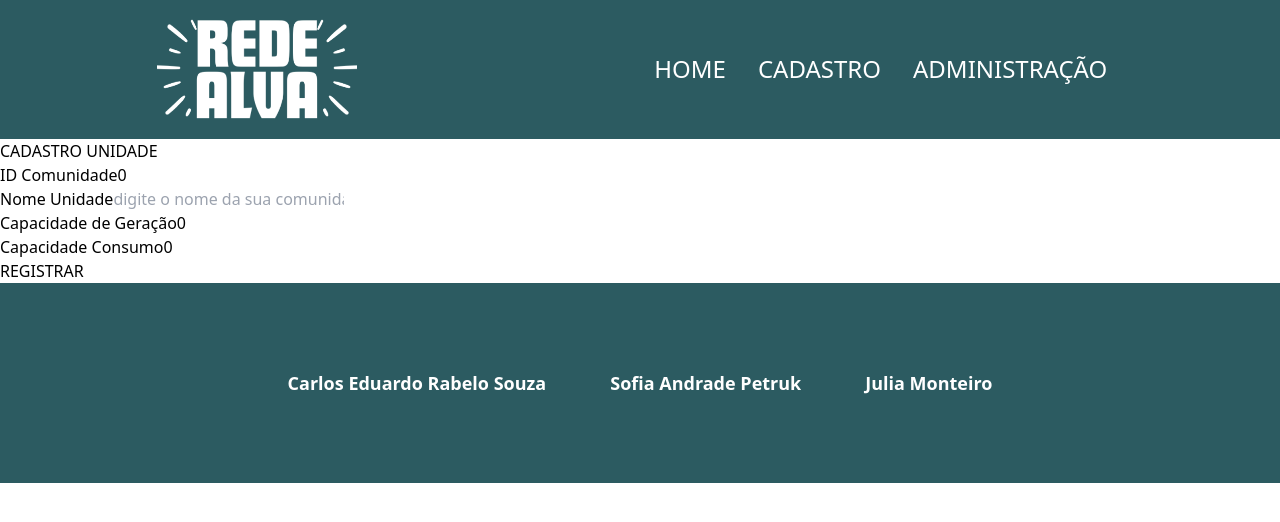
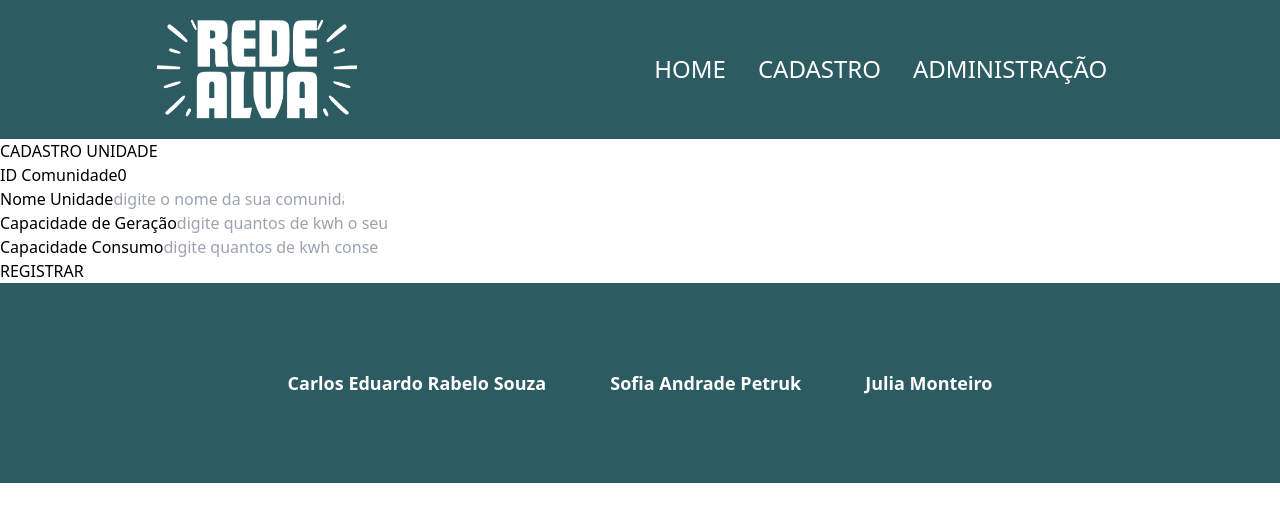
Before and after one commit to sofiapetruk/RedeAlva, a Next.js app in the folder rede-alva/: page /unidades/cad-unidades in a window 1280 px wide. Shown: the top 522 px of the page. Built offline with nearby package versions, Linux system fonts and the light colour scheme.

Commit message:
arrumando erros no comunidade e unidade

```diff
--- a/rede-alva/src/app/comunidades/cad-comunidades/page.tsx
+++ b/rede-alva/src/app/comunidades/cad-comunidades/page.tsx
@@ -44,7 +44,7 @@ export default function CadComunidades() {
                     estado: "",
                     totalEnergia: null
                 });
-                navigate.push("/"); // Redireciona após cadastro
+                navigate.push("/administracao"); // Redireciona após cadastro
             }
         } catch (error) {
             console.error("Falha no cadastro: ", error);
--- a/rede-alva/src/app/unidades/cad-unidades/page.tsx
+++ b/rede-alva/src/app/unidades/cad-unidades/page.tsx
@@ -12,14 +12,23 @@ export default function CadUnidades() {
     const [unidade, setUnidade] = useState<TipoUnidade>({
         idComunidade: 0,
         nomeUnidade:"",
-        capacidadeGeracao: 0.0,
-        capacidadeConsumo: 0.0
+        capacidadeGeracao: null,
+        capacidadeConsumo: null
     });
 
     const handleChange = (evento: React.ChangeEvent<HTMLInputElement>) => {
-        const {name, value} = evento.target;
-        setUnidade({...unidade, [name]: value});
+        const { name, value } = evento.target;
+
+        setUnidade({
+            ...unidade,
+            [name]: (name === "capacidadeGeracao" || name === "capacidadeConsumo") && value === ""
+                ? null
+                : ( name === "capacidadeGeracao" || name === "capacidadeConsumo")
+                    ? parseFloat(value)
+                    : value
+        });
     };
+
 
     const handleSubmit = async (evento: React.FormEvent<HTMLFormElement>) => {
         evento.preventDefault();
@@ -41,7 +50,7 @@ export default function CadUnidades() {
                     capacidadeGeracao: 0.0,
                     capacidadeConsumo: 0.0
                 });
-                navigate.push("/"); // Redireciona após cadastro
+                navigate.push("/administracao"); // Redireciona após cadastro
             }
         } catch (error) {
             console.error("Falha no cadastro: ", error);
@@ -69,14 +78,14 @@ export default function CadUnidades() {
 
                 <div>
                     <label htmlFor="idGer">Capacidade de Geração</label>
-                    <input type="number" name="capacidadeGeracao" id="idGer" value={unidade.capacidadeGeracao} onChange={handleChange}
-                    placeholder="digite quantos de kwh o seu painel solar consegue geral" required/>
+                    <input type="number" name="capacidadeGeracao" id="idGer" value={unidade.capacidadeGeracao ?? ''} onChange={handleChange}
+                    placeholder="digite quantos de kwh o seu painel solar consegue geral"/>
                 </div>
 
                 <div>
                     <label htmlFor="idCons">Capacidade Consumo</label>
-                    <input type="number" name="capacidadeConsumo" id="idCons" value={unidade.capacidadeConsumo} onChange={handleChange}
-                    placeholder="digite quantos de kwh conseme por mês" required/>
+                    <input type="number" name="capacidadeConsumo" id="idCons" value={unidade.capacidadeConsumo ?? ''} onChange={handleChange}
+                    placeholder="digite quantos de kwh conseme por mês"/>
                 </div>
 
                 <div>
--- a/rede-alva/src/app/unidades/edit-unidade/[id]/page.tsx
+++ b/rede-alva/src/app/unidades/edit-unidade/[id]/page.tsx
@@ -28,9 +28,18 @@ export default function EditComunidade({ params }: { params: { id: number } }) {
     }, []);
 
     const handleChange = (evento: React.ChangeEvent<HTMLInputElement>) => {
-        const {name, value} = evento.target;
-        setUnidade({...unidade, [name]: value});
+        const { name, value } = evento.target;
+
+        setUnidade({
+            ...unidade,
+            [name]: (name === "capacidadeGeracao" || name === "capacidadeConsumo") && value === ""
+                ? null
+                : ( name === "capacidadeGeracao" || name === "capacidadeConsumo")
+                    ? parseFloat(value)
+                    : value
+        });
     };
+
 
     const handleSubmit = async (evento: React.FormEvent<HTMLFormElement>) => {
         evento.preventDefault();
@@ -79,14 +88,14 @@ export default function EditComunidade({ params }: { params: { id: number } }) {
 
                 <div>
                     <label htmlFor="idGer">Capacidade de Geração</label>
-                    <input type="number" name="capacidadeGeracao" id="idGer" value={unidade.capacidadeGeracao} onChange={handleChange}
-                    placeholder="digite quantos de kwh o seu painel solar consegue geral" required/>
+                    <input type="number" name="capacidadeGeracao" id="idGer" value={unidade.capacidadeGeracao ?? ''} onChange={handleChange}
+                    placeholder="digite quantos de kwh o seu painel solar consegue geral"/>
                 </div>
 
                 <div>
                     <label htmlFor="idCons">Capacidade Consumo</label>
-                    <input type="number" name="capacidadeConsumo" id="idCons" value={unidade.capacidadeConsumo} onChange={handleChange}
-                    placeholder="digite quantos de kwh conseme por mês" required/>
+                    <input type="number" name="capacidadeConsumo" id="idCons" value={unidade.capacidadeConsumo ?? ''} onChange={handleChange}
+                    placeholder="digite quantos de kwh conseme por mês"/>
                 </div>
                 <div>
                     <button type="submit">Atualizar</button>
--- a/rede-alva/src/types/types.ts
+++ b/rede-alva/src/types/types.ts
@@ -11,9 +11,9 @@ export type TipoUnidade = {
     idComunidade?:number;
     numeroUnidade?:number;
     nomeUnidade:string;
-    capacidadeGeracao?:number;
-    capacidadeConsumo?:number;
-    saldoEnergia?:number;
+    capacidadeGeracao?:number | null;
+    capacidadeConsumo?:number | null;
+    saldoEnergia?:number| null;
 }
 
 export type TipoComercio = {
```
